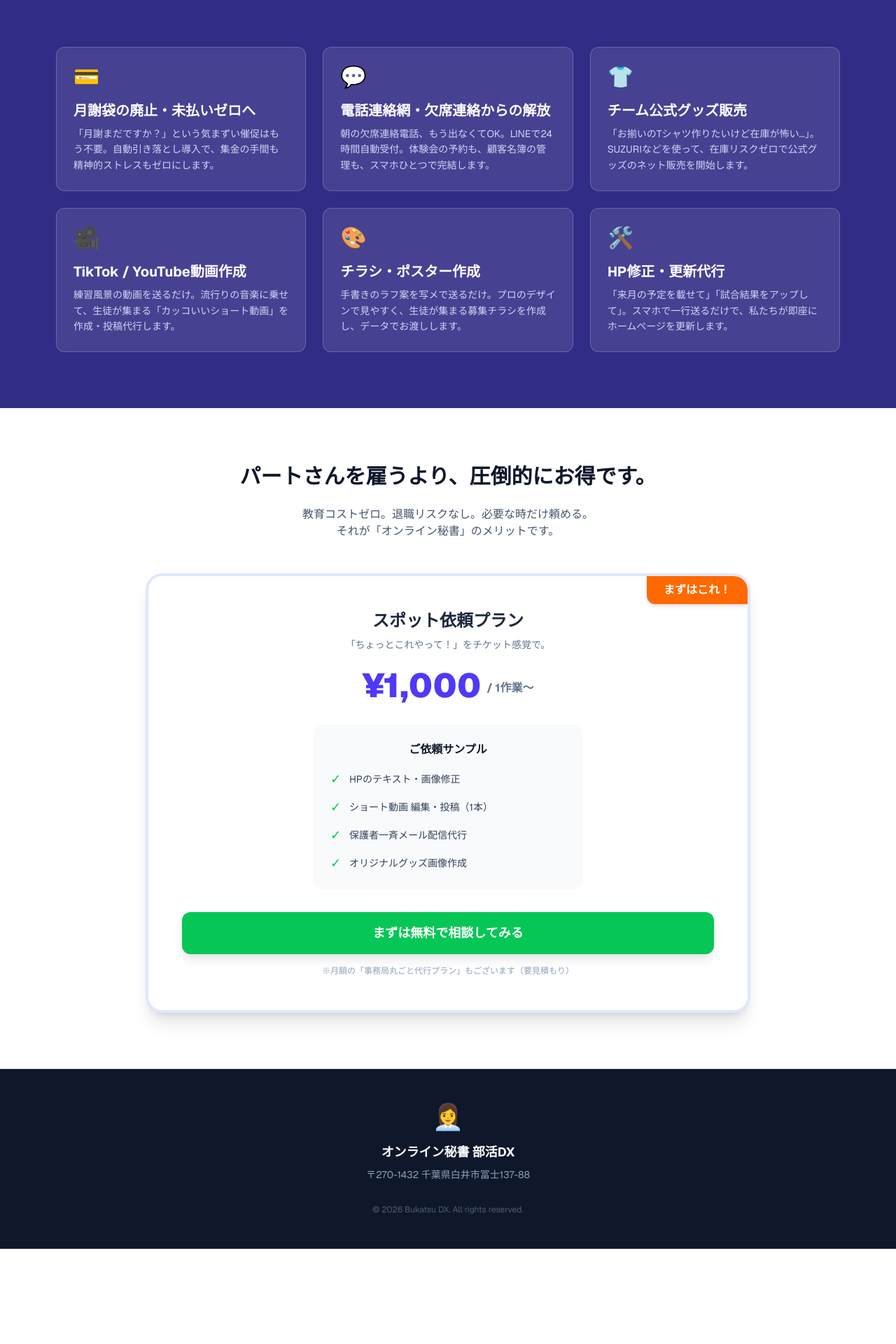
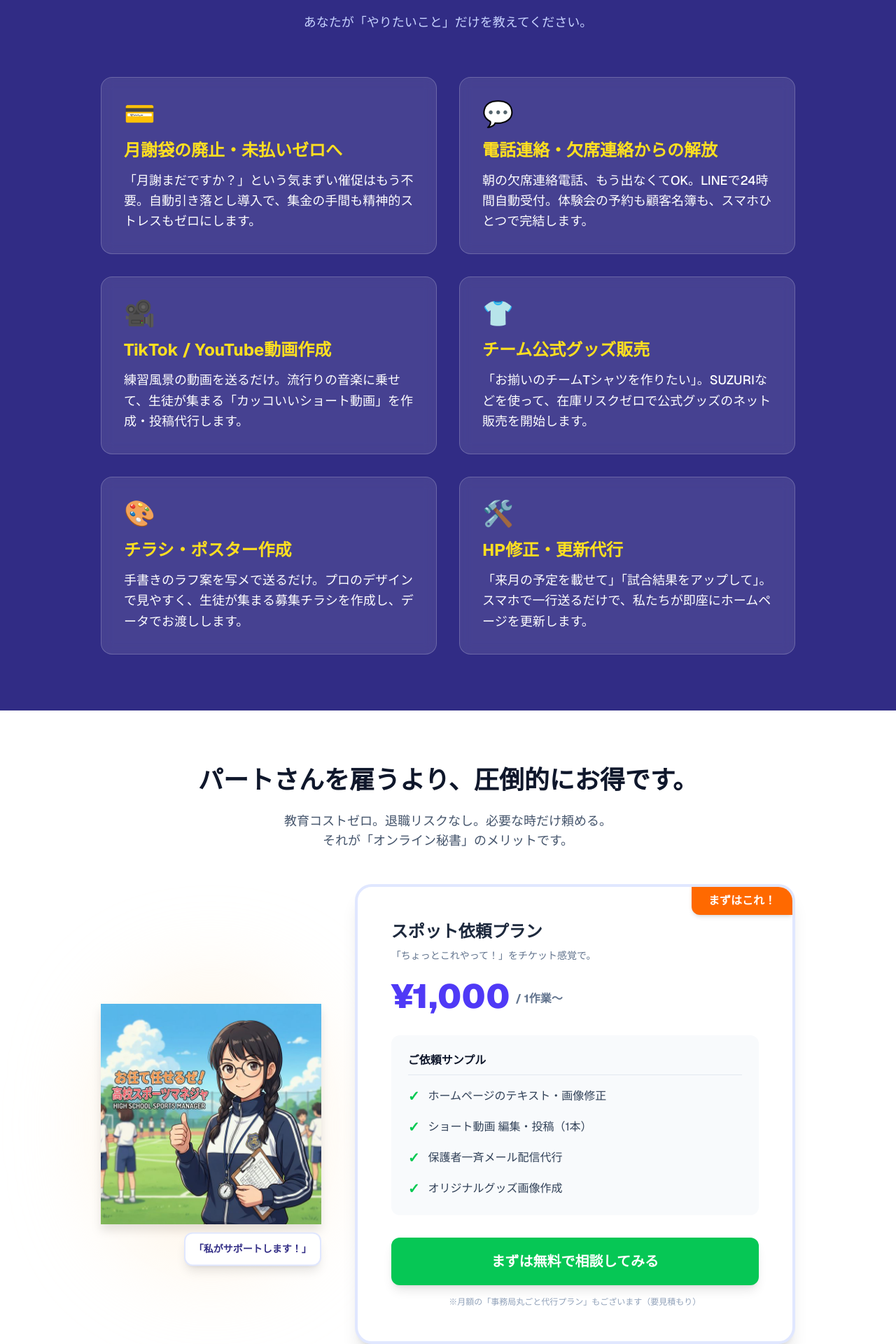
Before and after one commit to iidaatcnt/bukatsu-dx, a Next.js app: page / in a window 1280 px wide. Shown: the part 1611-3531 px from the top of the page at 70% size. Before the commit the page ends 3395 px from the top, so only its background shows below. Built offline with nearby package versions, Linux system fonts and the light colour scheme.

Commit message:
Update LP: Increase font size for seniors, add Manager image to Pricing

```diff
--- a/src/app/page.tsx
+++ b/src/app/page.tsx
@@ -96,7 +96,7 @@ export default function Home() {
             <div className="bg-slate-50 p-8 rounded-2xl border-2 border-slate-100 text-center hover:shadow-lg transition">
               <div className="text-5xl mb-4">💻💦</div>
               <h3 className="text-xl font-bold text-slate-800 mb-3">PCが置物化している</h3>
-              <p className="text-slate-600 text-sm leading-relaxed">
+              <p className="text-slate-600 text-base leading-relaxed">
                 助成金でパソコンを買ったけど、使い方がわからず箱に入ったまま。
                 結局、手書きの書類と電話連絡に戻ってしまっている。
               </p>
@@ -104,7 +104,7 @@ export default function Home() {
             <div className="bg-slate-50 p-8 rounded-2xl border-2 border-slate-100 text-center hover:shadow-lg transition">
               <div className="text-5xl mb-4">😓</div>
               <h3 className="text-xl font-bold text-slate-800 mb-3">スタッフもIT苦手</h3>
-              <p className="text-slate-600 text-sm leading-relaxed">
+              <p className="text-slate-600 text-base leading-relaxed">
                 パートさんや保護者ボランティアにお願いしたいけど、
                 みんなパソコンが苦手で、結局代表の自分が全部やるハメに...。
               </p>
@@ -112,7 +112,7 @@ export default function Home() {
             <div className="bg-slate-50 p-8 rounded-2xl border-2 border-slate-100 text-center hover:shadow-lg transition">
               <div className="text-5xl mb-4">⏳</div>
               <h3 className="text-xl font-bold text-slate-800 mb-3">指導時間が削られる</h3>
-              <p className="text-slate-600 text-sm leading-relaxed">
+              <p className="text-slate-600 text-base leading-relaxed">
                 名簿整理やメール返信に追われて、肝心の指導メニューを考える時間がない。
                 「何のためにクラブを作ったんだっけ...」と悩む日々。
               </p>
@@ -123,14 +123,14 @@ export default function Home() {
 
       {/* Service Menu */}
       <section className="py-20 bg-indigo-900 text-white">
-        <div className="max-w-6xl mx-auto px-4">
+        <div className="max-w-5xl mx-auto px-4">
           <div className="text-center mb-16">
             <h2 className="text-indigo-300 font-bold tracking-widest uppercase mb-2">SERVICE MENU</h2>
             <h3 className="text-3xl lg:text-4xl font-bold">「面倒なこと」は、すべて私たちが引き受けます。</h3>
-            <p className="mt-4 text-indigo-200">あなたが「やりたいこと」だけを教えてください。</p>
+            <p className="mt-4 text-indigo-200 text-lg">あなたが「やりたいこと」だけを教えてください。</p>
           </div>
 
-          <div className="grid md:grid-cols-2 lg:grid-cols-3 gap-6">
+          <div className="grid md:grid-cols-2 gap-8">
             {[
               {
                 title: "月謝袋の廃止・未払いゼロへ",
@@ -138,19 +138,19 @@ export default function Home() {
                 desc: "「月謝まだですか？」という気まずい催促はもう不要。自動引き落とし導入で、集金の手間も精神的ストレスもゼロにします。"
               },
               {
-                title: "電話連絡網・欠席連絡からの解放",
+                title: "電話連絡・欠席連絡からの解放",
                 icon: "💬",
-                desc: "朝の欠席連絡電話、もう出なくてOK。LINEで24時間自動受付。体験会の予約も、顧客名簿の管理も、スマホひとつで完結します。"
-              },
-              {
-                title: "チーム公式グッズ販売",
-                icon: "👕",
-                desc: "「お揃いのTシャツ作りたいけど在庫が怖い...」。SUZURIなどを使って、在庫リスクゼロで公式グッズのネット販売を開始します。"
+                desc: "朝の欠席連絡電話、もう出なくてOK。LINEで24時間自動受付。体験会の予約も顧客名簿も、スマホひとつで完結します。"
               },
               {
                 title: "TikTok / YouTube動画作成",
                 icon: "🎥",
                 desc: "練習風景の動画を送るだけ。流行りの音楽に乗せて、生徒が集まる「カッコいいショート動画」を作成・投稿代行します。"
+              },
+              {
+                title: "チーム公式グッズ販売",
+                icon: "👕",
+                desc: "「お揃いのチームTシャツを作りたい」。SUZURIなどを使って、在庫リスクゼロで公式グッズのネット販売を開始します。"
               },
               {
                 title: "チラシ・ポスター作成",
@@ -163,10 +163,10 @@ export default function Home() {
                 desc: "「来月の予定を載せて」「試合結果をアップして」。スマホで一行送るだけで、私たちが即座にホームページを更新します。"
               },
             ].map((item, i) => (
-              <div key={i} className="bg-white/10 backdrop-blur border border-white/20 p-6 rounded-xl hover:bg-white/20 transition">
-                <div className="text-3xl mb-4">{item.icon}</div>
-                <h4 className="text-xl font-bold mb-2">{item.title}</h4>
-                <p className="text-sm text-indigo-100 leading-relaxed opacity-90">{item.desc}</p>
+              <div key={i} className="bg-white/10 backdrop-blur border border-white/20 p-8 rounded-2xl hover:bg-white/20 transition flex flex-col justify-center">
+                <div className="text-4xl mb-4">{item.icon}</div>
+                <h4 className="text-2xl font-bold mb-3 text-yellow-300">{item.title}</h4>
+                <p className="text-lg text-white font-medium leading-relaxed">{item.desc}</p>
               </div>
             ))}
           </div>
@@ -174,14 +174,37 @@ export default function Home() {
       </section>
 
       {/* Pricing */}
-      <section className="py-20 bg-white">
-        <div className="max-w-4xl mx-auto px-4 text-center">
-          <h2 className="text-3xl font-bold text-slate-900 mb-6">パートさんを雇うより、<br className="sm:hidden" />圧倒的にお得です。</h2>
-          <p className="text-slate-600 mb-12">
+      <section className="py-20 bg-white overflow-hidden">
+        <div className="max-w-5xl mx-auto px-4">
+          <div className="text-center mb-12">
+            <h2 className="text-3xl lg:text-4xl font-bold text-slate-900 mb-6">
+              パートさんを雇うより、<br className="sm:hidden" />圧倒的にお得です。
+            </h2>
+            <p className="text-slate-600 text-lg">
               教育コストゼロ。退職リスクなし。必要な時だけ頼める。<br />
               それが「オンライン秘書」のメリットです。
             </p>
+          </div>
 
+          <div className="flex flex-col lg:flex-row items-center gap-8 lg:gap-12">
+            {/* Manager Image Section */}
+            <div className="w-full lg:w-1/3 flex justify-center order-2 lg:order-1">
+              <div className="relative w-64 h-64 lg:w-full lg:h-auto aspect-[3/4]">
+                <div className="absolute inset-0 bg-orange-100 rounded-full blur-3xl opacity-50 transform translate-y-4"></div>
+                <Image
+                  src="/manager-hero.png"
+                  alt="部活DXマネージャー"
+                  fill
+                  className="object-contain drop-shadow-xl transform hover:scale-105 transition duration-500"
+                />
+                <div className="absolute -bottom-4 right-0 bg-white p-3 rounded-xl shadow-lg border-2 border-indigo-100 animate-bounce">
+                  <p className="text-sm font-bold text-indigo-900">「私がサポートします！」</p>
+                </div>
+              </div>
+            </div>
+
+            {/* Pricing Card */}
+            <div className="w-full lg:w-2/3 order-1 lg:order-2">
               <div className="bg-white border-4 border-indigo-100 rounded-3xl p-8 lg:p-12 shadow-xl relative overflow-hidden">
                 <div className="absolute top-0 right-0 bg-orange-500 text-white font-bold px-6 py-2 rounded-bl-xl shadow-md">
                   まずはこれ！
@@ -189,28 +212,28 @@ export default function Home() {
                 <h3 className="text-2xl font-bold text-slate-800 mb-2">スポット依頼プラン</h3>
                 <p className="text-slate-500 text-sm mb-6">「ちょっとこれやって！」をチケット感覚で。</p>
 
-            <div className="flex items-end justify-center gap-2 mb-8">
+                <div className="flex items-end gap-2 mb-8">
                   <span className="text-5xl font-black text-indigo-600">¥1,000</span>
                   <span className="text-slate-500 font-bold mb-2">/ 1作業〜</span>
                 </div>
 
-            <div className="bg-slate-50 rounded-xl p-6 mb-8 text-left max-w-sm mx-auto">
-              <p className="font-bold text-slate-900 mb-4 text-center">ご依頼サンプル</p>
-              <ul className="space-y-3 text-sm">
+                <div className="bg-slate-50 rounded-xl p-6 mb-8 text-left">
+                  <p className="font-bold text-slate-900 mb-4 border-b border-slate-200 pb-2">ご依頼サンプル</p>
+                  <ul className="space-y-4 text-base">
                     <li className="flex items-center text-slate-700">
-                  <span className="text-green-500 mr-3 text-lg">✓</span>
-                  <span>HPのテキスト・画像修正</span>
+                      <span className="text-green-500 mr-3 text-xl font-bold">✓</span>
+                      <span>ホームページのテキスト・画像修正</span>
                     </li>
                     <li className="flex items-center text-slate-700">
-                  <span className="text-green-500 mr-3 text-lg">✓</span>
+                      <span className="text-green-500 mr-3 text-xl font-bold">✓</span>
                       <span>ショート動画 編集・投稿（1本）</span>
                     </li>
                     <li className="flex items-center text-slate-700">
-                  <span className="text-green-500 mr-3 text-lg">✓</span>
+                      <span className="text-green-500 mr-3 text-xl font-bold">✓</span>
                       <span>保護者一斉メール配信代行</span>
                     </li>
                     <li className="flex items-center text-slate-700">
-                  <span className="text-green-500 mr-3 text-lg">✓</span>
+                      <span className="text-green-500 mr-3 text-xl font-bold">✓</span>
                       <span>オリジナルグッズ画像作成</span>
                     </li>
                   </ul>
@@ -220,13 +243,15 @@ export default function Home() {
                   href="https://lin.ee/rCg1MJn"
                   target="_blank"
                   rel="noopener noreferrer"
-              className="block w-full py-4 bg-[#06C755] text-white font-bold rounded-xl text-lg hover:bg-[#05b34c] transition shadow-lg transform hover:-translate-y-1"
+                  className="block w-full py-5 bg-[#06C755] text-white font-bold rounded-xl text-xl hover:bg-[#05b34c] transition shadow-lg transform hover:-translate-y-1 text-center"
                 >
                   まずは無料で相談してみる
                 </a>
-            <p className="mt-4 text-xs text-slate-400">
+                <p className="mt-4 text-center text-xs text-slate-400">
                   ※月額の「事務局丸ごと代行プラン」もございます（要見積もり）
                 </p>
+              </div>
+            </div>
           </div>
         </div>
       </section>
```
Lines whose indentation alone changed are shown as unchanged.
